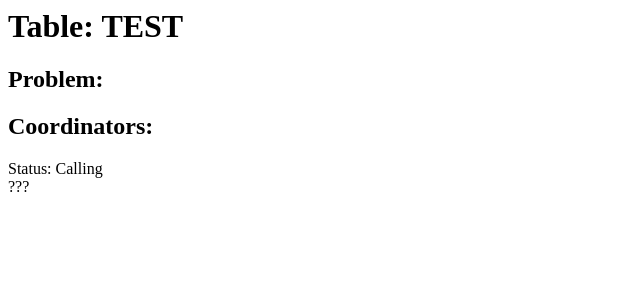
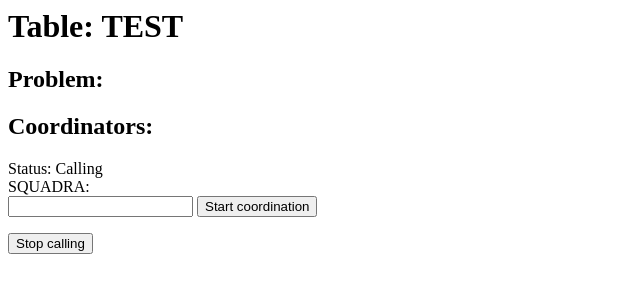
Before and after one commit to estherbod/cohmo, a Flask app: template cohmo/templates/table_admin.html in a window 1280 px wide. Shown: the top 300 px of the page, without its empty margins (0-640 px from the left). Run offline with Flask 2, Linux system fonts and the light colour scheme; the template is opened without the code that fills it: most values are stand-ins (such as "Sample title", 1, 10 or a date in 2020); some libraries are stand-ins or nearby versions.

Commit message:
First working version of table/admin

```diff
--- a/cohmo/static/table_admin.js
+++ b/cohmo/static/table_admin.js
@@ -39,13 +39,79 @@
 
 let content_comp = new Vue({
     el: '#content',
-    data: table_model.data,
+    data: {
+        table: table_model.data,
+        TableStatus: TableStatus,
+        TableStatusName: TableStatusName,
+        call_next: true,
+        team_coordination: '',
+    },
     methods: {
+        start_coordination: function(event) {
+            axios.post('/table/' + table_name + '/start_coordination',
+                       {'team': this.team_coordination})
+                .then(response => {
+                    if (!response.data.ok) {
+                        console.log('TODO')
+                        return;
+                    }
+                    table_model.update();
+                })
+        },
         finish_coordination: function(event) {
-            this.status = TableStatus.CALLING;
+            axios.post('/table/' + table_name + '/finish_coordination')
+                .then(response => {
+                    if (!response.data.ok) {
+                        console.log('TODO');
+                        return;
+                    }
+                    if (this.call_next) {
+                        content_comp.switch_to_calling(event);
+                    }
+                    table_model.update();
+                })
+                .catch(error => {
+                    console.log(error);
+                });
         },
-        delay_coordination: function(event) {
-            this.status = TableStatus.IDLE;
+        pause_coordination: function(event) {
+            axios.post('/table/' + table_name + '/pause_coordination')
+                .then(response => {
+                    if (!response.data.ok) {
+                        console.log('TODO');
+                        return;
+                    }
+                    table_model.update();
+                })
+                .catch(error => {
+                    console.log(error);
+                });
+        },
+        switch_to_calling: function(event) {
+            axios.post('/table/' + table_name + '/switch_to_calling')
+                .then(response => {
+                    if (!response.data.ok) {
+                        console.log('TODO');
+                        return;
+                    }
+                    table_model.update();
+                })
+                .catch(error => {
+                    console.log(error);
+                });
+        },
+        switch_to_idle: function(event) {
+            axios.post('/table/' + table_name + '/switch_to_idle')
+                .then(response => {
+                    if (!response.data.ok) {
+                        console.log('TODO');
+                        return;
+                    }
+                    table_model.update();
+                })
+                .catch(error => {
+                    console.log(error);
+                });
         },
     }
 });
--- a/cohmo/templates/table_admin.html
+++ b/cohmo/templates/table_admin.html
@@ -13,14 +13,42 @@
         </h2>
     </div>
     <div id='content'>
-        <span>Status: [[ TableStatusName[status] ]]</span>
-        <div v-if='status == TableStatus.CORRECTING'>
-            <div>SQUADRA: [[ current_coordination_team ]]</div>
+        <span>Status: [[ TableStatusName[table.status] ]]</span>
+        <div v-if='table.status == TableStatus.CALLING'>
+            <div>SQUADRA: [[ table.queue[0] ]]</div>
+            <form>
+<!--
+                TODO: here I would like to put as default value table.queue[0]
+                e cambiare anche sotto
+-->
+                <input type='team_coordination' v-model='team_coordination' v-bind:placeholder='table.queue[0]'/>
+                <input type='button' v-on:click='start_coordination' value='Start coordination'>
+            </form>
+            <input type='button' v-on:click='switch_to_idle' value='Stop calling'>
+<!--
+            TODO: do this part
+            <input type='button' v-on:click='call_next_one' value='Call next one'>
+-->
+        </div>
+        <div v-if='table.status == TableStatus.CORRECTING'>
+            <div>SQUADRA: [[ table.current_coordination_team ]]</div>
             <input type='button' v-on:click='finish_coordination' value='Finish coordination'>
-            <input type='button' v-on:click='delay_coordination' value='Delay coordination'>
+            <input type='button' v-on:click='pause_coordination' value='Delay coordination'>
+            <input type='checkbox' id='call_next' value='Call next' v-model='call_next'>
+            <label for='call_next'>Call next</label>
         </div>
-        <div v-if='status == TableStatus.CALLING'>
-            ???
+        <div v-if='table.status == TableStatus.IDLE'>
+            <span>
+                Queue: <span v-for='(team, index) in table.queue'>[[ team ]] <span v-if='index+1 < table.queue.length'>, </span>
+            </span>
+            <form>
+<!--
+                TODO: correct also here
+-->
+                <input type='team_coordination' v-model='team_coordination' v-bind:placeholder='table.queue[0]'/>
+                <input type='button' v-on:click='start_coordination' value='Start coordination'>
+            </form>
+            <input type='button' v-on:click='switch_to_calling' value='Call next one'>
         </div>
     </div>
     <script>
```
